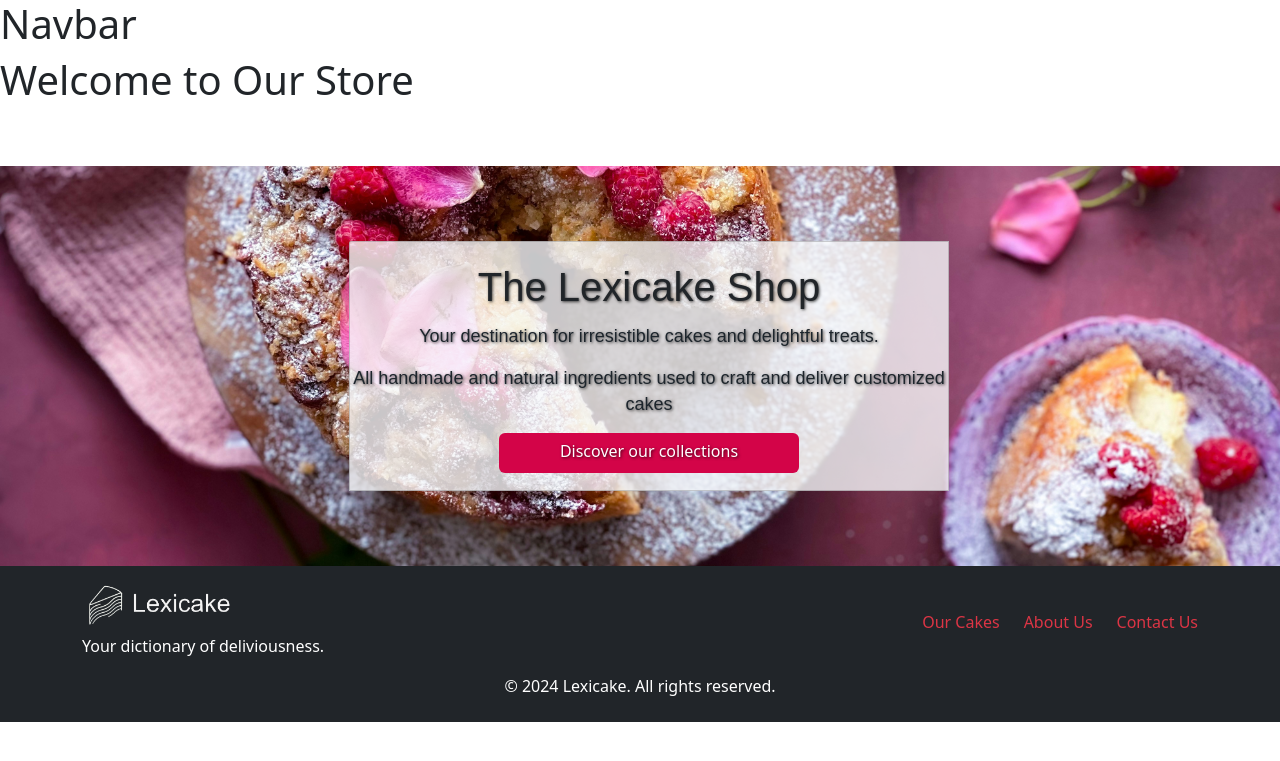
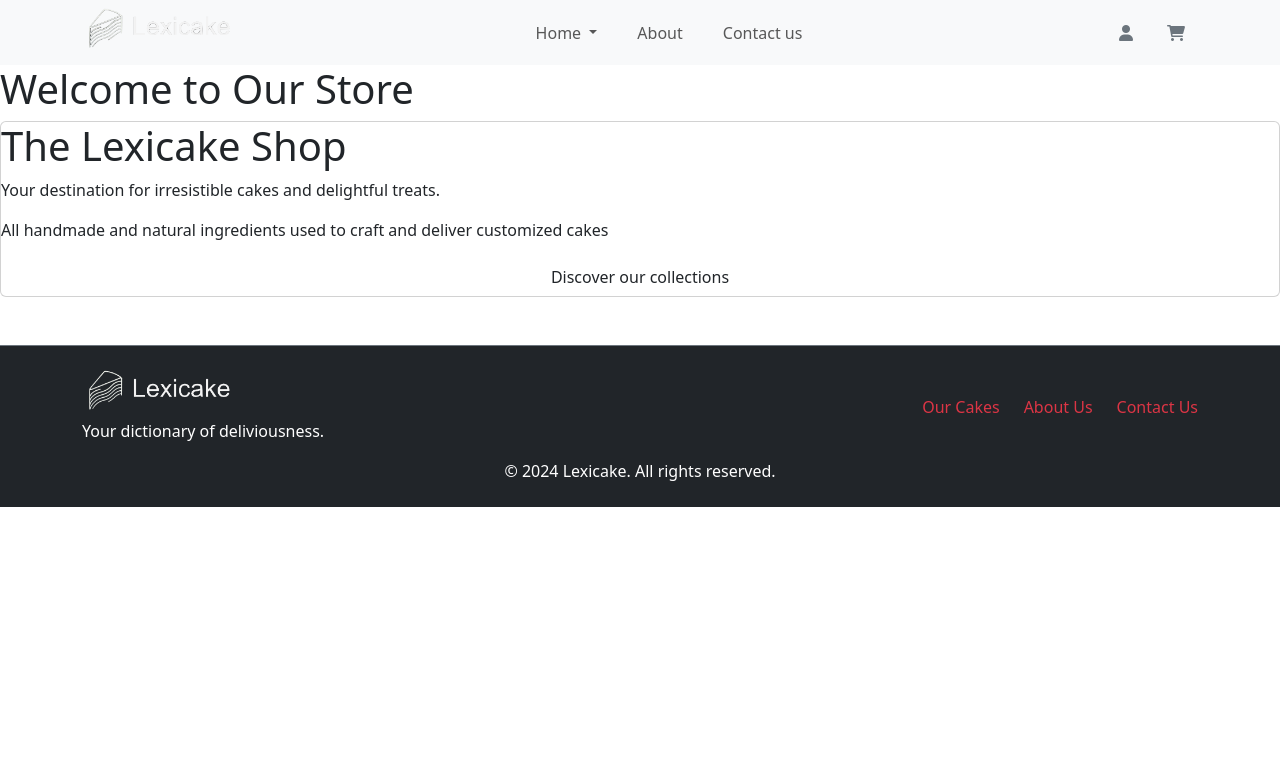
Before and after one commit to natalia-se/Django-WebShop, a Django app: page / in a window 1280 px wide. Shown: the top 761 px of the page. Run offline with Django 5.2, Linux system fonts and the light colour scheme.

Commit message:
Added navbar

```diff
--- a/productsApp/templates/productsApp/base.html
+++ b/productsApp/templates/productsApp/base.html
@@ -3,86 +3,22 @@
   <head>
     <meta charset="UTF-8" />
     <meta name="viewport" content="width=device-width, initial-scale=1.0" />
+
     <title>{% block title %}My Website{% endblock %}</title>
     <link
       href="https://cdn.jsdelivr.net/npm/bootstrap@5.3.0/dist/css/bootstrap.min.css"
       rel="stylesheet"
     />
-    {% load static %}
-    <style>
-      .jumbotron {
-          background-image: url('{% static "images/homeimg.jpg" %}'); /* Correct use of static tag */
-          background-size: cover;
-          background-position: center;
-          color: white;
-          text-shadow: 1px 1px 3px rgba(0, 0, 0, 0.7);
-          padding: 5rem 2rem;
-          position:relative;
-          width: 1300px;
-          height: 400px;
-          top: 54px;
-          left: -1px;
-          gap: 0px;
-          opacity: 0px;
-
-      }
-      .card {
-          position:absolute;
-          top:50%;
-          left:50%;
-          transform:translate(-50%,-50%);
-          width: 600px;
-          height: 250px;
-          place-items:center;
-          display:flex;
-          flex-direction:column;
-          justify-content:center;
-          background:#F7F8FACC;
-          gap: 0px;
-          align-items: center;
-          text-align:center;
-          border-radius: 2px 0px 0px 0px;
-          opacity: 10px;
-
-       }
-      .card h1 {
-          font-size: 40px;
-          font-family: 'Poppins',sans-serif; /* Optional, for a fancy cake shop vibe */
-          font-weight: 500;  /* Font weight */
-          line-height: 57.6px;  /* Line height in pixels */
-          text-align: center;  /* Text alignment */
-          text-underline-position: from-font;  /* Underline position, this is specific to some browsers */
-          text-decoration-skip-ink: none;
-      }
-      .card p {
-          font-family: 'Alef', sans-serif;  /* Font family set to Alef */
-          font-size: 18px;  /* Font size in pixels */
-          font-weight: 400;  /* Normal font weight */
-          line-height: 25.6px;  /* Line height in pixels */
-          text-align: center;  /* Center-aligns the text */
-          text-underline-position: from-font;  /* Controls the underline position */
-          text-decoration-skip-ink: none;
-          color: #1D252C;
-
-      }
-      .card .btn {
-          width: 300px;  /* Set button width to 300px */
-          height: 40px;  /* Set button height to 40px */
-          background-color: #D30448;
-          color: white;
-          font-size: 16px;  /* Text font size */
-          border: none;  /* No border around the button */
-          cursor: pointer;
-          justify-content: center;
-          text-align:center;
-      }
-  </style>
+    <link
+      href="https://cdnjs.cloudflare.com/ajax/libs/font-awesome/6.0.0/css/all.min.css"
+      rel="stylesheet"
+    />
   </head>
   <body>
     <!-- prettier-ignore -->
     {% block navbar %}
     {% include 'productsApp/components/navbar.html' %}
-    {%endblock %}
+    {% endblock %}
     <div class="content">
       {% block content %}
       <!-- Page-specific content will go here -->
@@ -92,7 +28,6 @@
     {% block footer %}
     {% include 'productsApp/components/footer.html' %}
     {% endblock %}
-
     <script src="https://cdn.jsdelivr.net/npm/bootstrap@5.3.0/dist/js/bootstrap.bundle.min.js"></script>
   </body>
 </html>
--- a/productsApp/templates/productsApp/components/footer.html
+++ b/productsApp/templates/productsApp/components/footer.html
@@ -4,7 +4,12 @@
     <div class="row align-items-center">
       <!-- Left Section: Logo -->
       <div class="col-md-3">
-        <img src="{% static 'images/logo.png' %}" alt="Logo" class="img-fluid mb-2" style="max-width: 150px;">
+        <img
+          src="{% static 'images/logo.png' %}"
+          alt="Logo"
+          class="img-fluid mb-2"
+          style="max-width: 150px"
+        />
         <p class="text-white mb-0">Your dictionary of deliviousness.</p>
       </div>
 
@@ -12,9 +17,17 @@
       <div class="col-md-9 d-flex justify-content-end">
         <nav>
           <ul class="list-unstyled d-flex mb-0">
-            <li class="me-4"><a href="#" class="text-decoration-none text-danger">Our Cakes</a></li>
-            <li class="me-4"><a href="#" class="text-decoration-none text-danger">About Us</a></li>
-            <li><a href="#" class="text-decoration-none text-danger">Contact Us</a></li>
+            <li class="me-4">
+              <a href="#" class="text-decoration-none text-danger">Our Cakes</a>
+            </li>
+            <li class="me-4">
+              <a href="#" class="text-decoration-none text-danger">About Us</a>
+            </li>
+            <li>
+              <a href="#" class="text-decoration-none text-danger"
+                >Contact Us</a
+              >
+            </li>
           </ul>
         </nav>
       </div>
@@ -23,7 +36,9 @@
     <!-- Bottom Section: Copyright -->
     <div class="row mt-3">
       <div class="col text-center">
-        <p class="text-white mb-0">&copy; 2024 Lexicake. All rights reserved.</p>
+        <p class="text-white mb-0">
+          &copy; 2024 Lexicake. All rights reserved.
+        </p>
       </div>
     </div>
   </div>
--- a/productsApp/templates/productsApp/components/navbar.html
+++ b/productsApp/templates/productsApp/components/navbar.html
@@ -1 +1,63 @@
-<h1>Navbar</h1>
+{% load static %}
+<nav class="navbar navbar-expand-lg navbar-light bg-light">
+  <div class="container">
+    <img
+      src="{% static 'images/logo.png' %}"
+      alt="Logo"
+      class="img-fluid mb-2"
+      style="max-width: 150px"
+    />
+    <button
+      class="navbar-toggler"
+      type="button"
+      data-bs-toggle="collapse"
+      data-bs-target="#navbarSupportedContent"
+      aria-controls="navbarSupportedContent"
+      aria-expanded="false"
+      aria-label="Toggle navigation"
+    >
+      <span class="navbar-toggler-icon"></span>
+    </button>
+    <div
+      class="collapse navbar-collapse justify-content-between"
+      id="navbarSupportedContent"
+    >
+      <ul class="navbar-nav mx-auto mb-2 mb-lg-0">
+        <li class="nav-item dropdown me-4">
+          <a
+            class="nav-link dropdown-toggle"
+            href="#"
+            id="navbarDropdown"
+            role="button"
+            data-bs-toggle="dropdown"
+            aria-expanded="false"
+          >
+            Home
+          </a>
+          <ul class="dropdown-menu" aria-labelledby="navbarDropdown">
+            <li><a class="dropdown-item" href="#">Products</a></li>
+            <li><a class="dropdown-item" href="#">Testimonials</a></li>
+            <!-- <li><hr class="dropdown-divider" /></li> -->
+            <li><a class="dropdown-item" href="#">Popular</a></li>
+          </ul>
+        </li>
+        <li class="nav-item me-4">
+          <a class="nav-link" aria-current="page" href="#">About</a>
+        </li>
+        <li class="nav-item">
+          <a class="nav-link" href="#">Contact us</a>
+        </li>
+      </ul>
+      <div class="d-flex align-items-center justify-content-center">
+        <a href="#" class="btn me-2 text-secondary">
+          <i class="fa-solid fa-user"></i>
+          <!-- Profile Icon -->
+        </a>
+        <a href="#" class="btn text-secondary">
+          <i class="fa-solid fa-cart-shopping"></i>
+          <!-- Cart Icon -->
+        </a>
+      </div>
+    </div>
+  </div>
+</nav>
--- a/productsApp/urls.py
+++ b/productsApp/urls.py
@@ -1,6 +1,11 @@
 from django.urls import path
 from . import views
+from django.conf import settings
+from django.conf.urls.static import static
 
 urlpatterns = [
     path('', views.home, name='home'),
 ]
+
+if settings.DEBUG:  # Only serve media files in development
+    urlpatterns += static(settings.MEDIA_URL, document_root=settings.MEDIA_ROOT)
```
